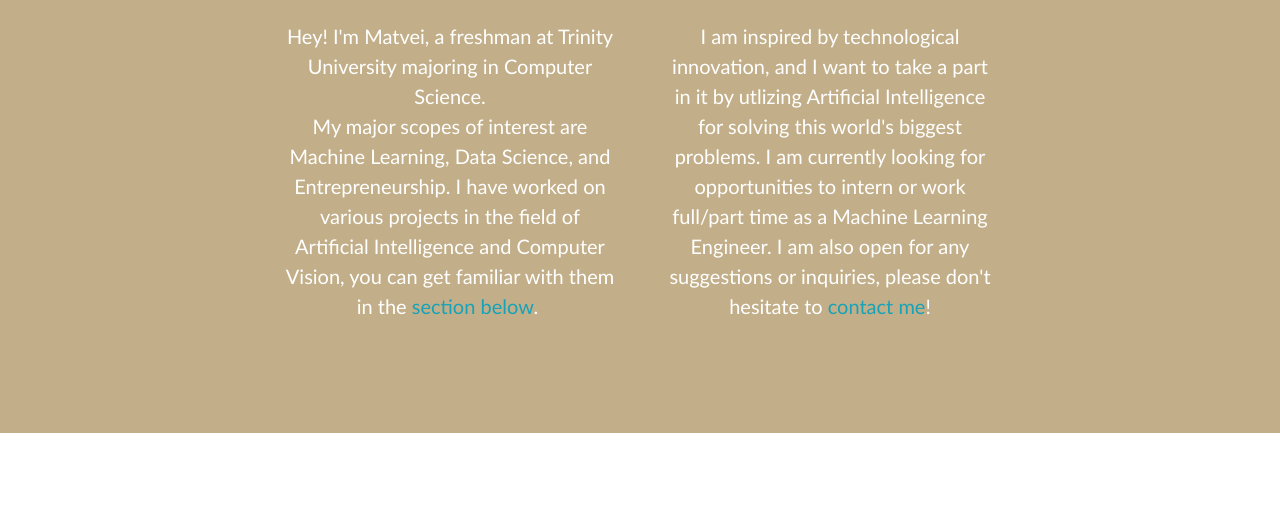
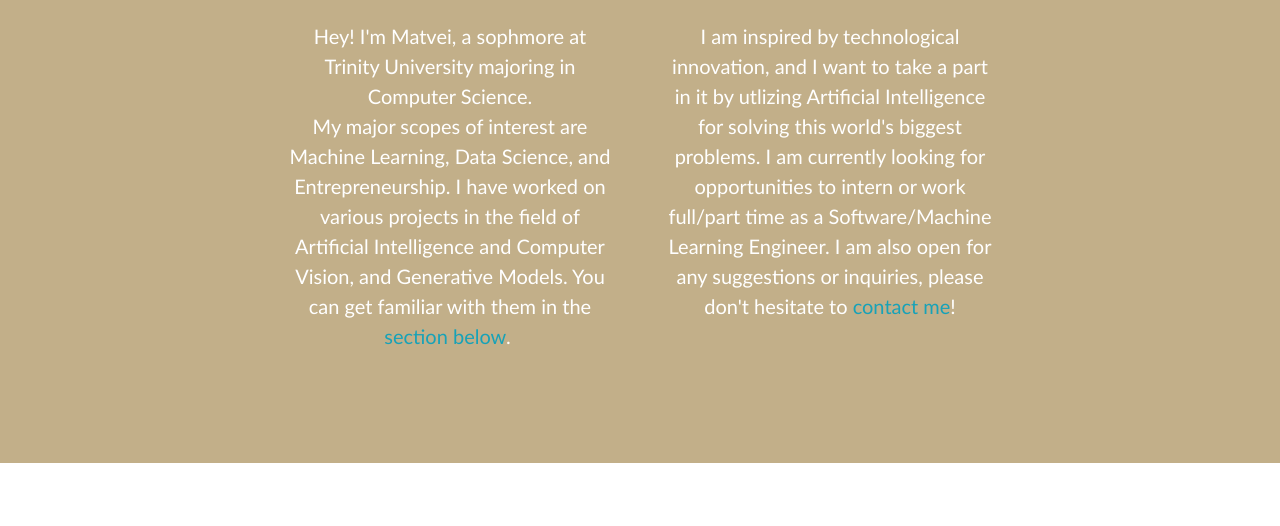
Before and after one commit to Matvezy/Matvezy.github.io, a plain HTML site: page index.html in a window 1280 px wide. Shown: the part 674-1200 px from the top of the page. Drawn offline with nearby package versions, Linux system fonts and the light colour scheme; a web font is replaced by a local one.

Commit message:
Update index.html

```diff
--- a/index.html
+++ b/index.html
@@ -47,11 +47,11 @@
                 <!-- About Section Content-->
                 <div class="row">
                     <div class="col-lg-4 ml-auto">
-                        <p class="pre-wrap lead">Hey! I'm Matvei, a freshman at Trinity University majoring in Computer Science.
-My major scopes of interest are Machine Learning, Data Science, and Entrepreneurship. I have worked on various projects in the field of Artificial Intelligence and Computer Vision, you can get familiar with them in the <a class = "js-scroll-trigger" href="#portfolio" id="unclink">section below</a>. </p>
+                        <p class="pre-wrap lead">Hey! I'm Matvei, a sophmore at Trinity University majoring in Computer Science.
+My major scopes of interest are Machine Learning, Data Science, and Entrepreneurship. I have worked on various projects in the field of Artificial Intelligence and Computer Vision, and Generative Models. You can get familiar with them in the <a class = "js-scroll-trigger" href="#portfolio" id="unclink">section below</a>. </p>
                     </div>
                     <div class="col-lg-4 mr-auto">
-                        <p class="pre-wrap lead">I am inspired by technological innovation, and I want to take a part in it by utlizing Artificial Intelligence for solving this world's biggest problems. I am currently looking for opportunities to intern or work full/part time as a Machine Learning Engineer. I am also open for any suggestions or inquiries, please don't hesitate to <a class="js-scroll-trigger" href="#contact" id="unclink">contact me</a>!</p>
+                        <p class="pre-wrap lead">I am inspired by technological innovation, and I want to take a part in it by utlizing Artificial Intelligence for solving this world's biggest problems. I am currently looking for opportunities to intern or work full/part time as a Software/Machine Learning Engineer. I am also open for any suggestions or inquiries, please don't hesitate to <a class="js-scroll-trigger" href="#contact" id="unclink">contact me</a>!</p>
                     </div>
                 </div>
             </div>
```
